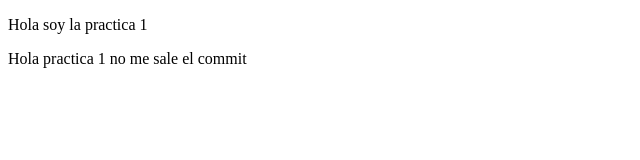
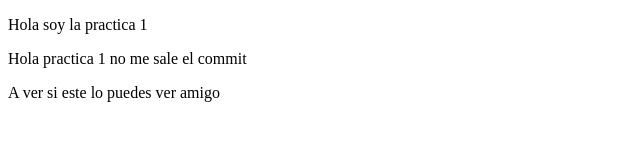
Before and after one commit to kainmaligno/semana1, a plain HTML site: page index.html in a window 1280 px wide. Shown: the whole page, without its empty margins (0-640 px from the left). Drawn offline with Linux system fonts and the light colour scheme.

Commit message:
Séptimo intento

```diff
--- a/index.html
+++ b/index.html
@@ -8,5 +8,6 @@
 <body>
   <p>Hola soy la practica 1</p>
   <p>Hola practica 1 no me sale el commit </p>
+  <p>A ver si este lo puedes ver amigo</p>
 </body>
 </html>
```
